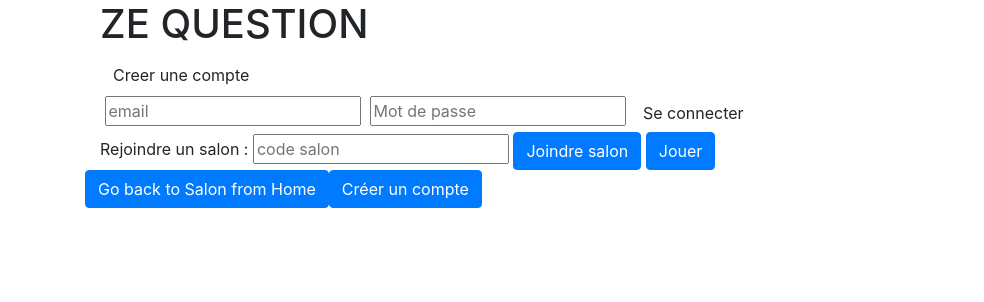
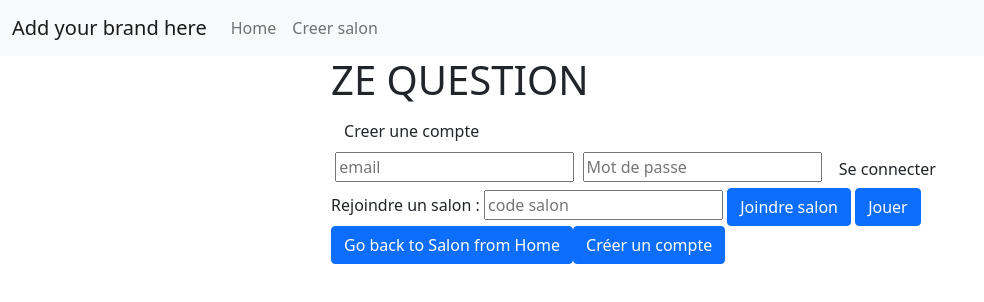
Before and after one commit to Bestar7/Frontend-Js, a website built with webpack: page src/index.html in a window 1280 px wide. Shown: the whole page, without its empty margins (0-984 px from the left). Built offline with nearby package versions, Linux system fonts and the light colour scheme.

Commit message:
update : style.css-boostrap

```diff
--- a/src/components/Pages/homePage.js
+++ b/src/components/Pages/homePage.js
@@ -7,7 +7,7 @@ import { Redirect } from "../Router/Router";
 * Render the HomePage
 */
 let test=`
-<div class="container">
+<div class="d-flex justify-content-center">
   <div id="home" class="flex-column flex-center">
     <h1> ZE QUESTION</h1>
     <a href="/register.html" class="btn"> Creer une compte</a>
--- a/src/index.html
+++ b/src/index.html
@@ -4,10 +4,6 @@
     <title>ZE Question</title>
     <meta charset="UTF-8" />
     <meta name="viewport" content="width=device-width, initial-scale=1.0" />
-    <link rel="stylesheet" href="https://maxcdn.bootstrapcdn.com/bootstrap/4.5.2/css/bootstrap.min.css">
-    <script src="https://ajax.googleapis.com/ajax/libs/jquery/3.5.1/jquery.min.js"></script>
-    <script src="https://cdnjs.cloudflare.com/ajax/libs/popper.js/1.16.0/umd/popper.min.js"></script>
-    <script src="https://maxcdn.bootstrapcdn.com/bootstrap/4.5.2/js/bootstrap.min.js"></script>
     <link rel="icon" href="./img/favicon.svg" type="image/svg+xml" />
   </head>
 
@@ -16,7 +12,7 @@
       <div id="navbarWrapper"></div>
     </header>
 
-    <main class="container">
+    <main class="container d-flex justify-content-center">
       <div id="page"></div>
     </main>
 
--- a/src/index.js
+++ b/src/index.js
@@ -1,3 +1,6 @@
+import "bootstrap/dist/css/bootstrap.min.css";
+import "./stylesheets/main.css";
+
 import Navbar from "./components/NavBar/NavBar";
 import {Router} from "./Components/Router/Router";
 
@@ -5,3 +8,5 @@ import {Router} from "./Components/Router/Router";
 
 
 Router();
+
+Navbar();
```
Also changed, not shown: 1 other file.
